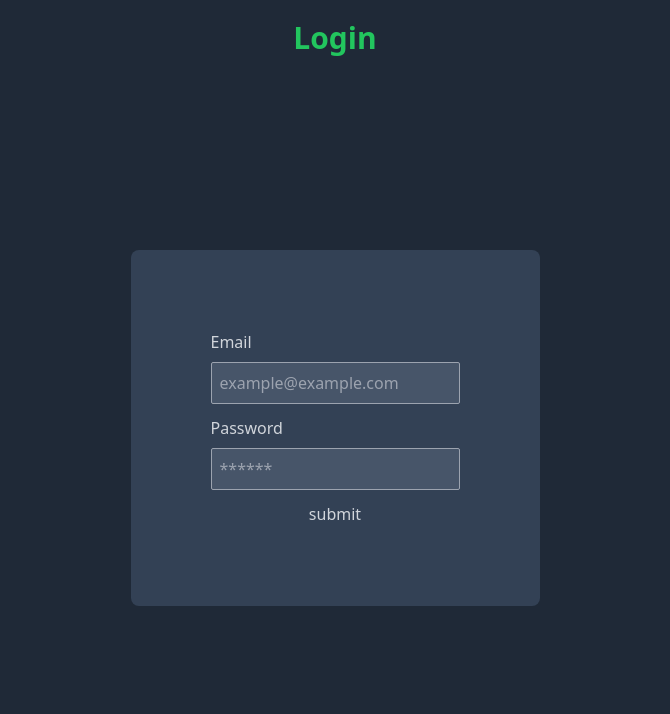
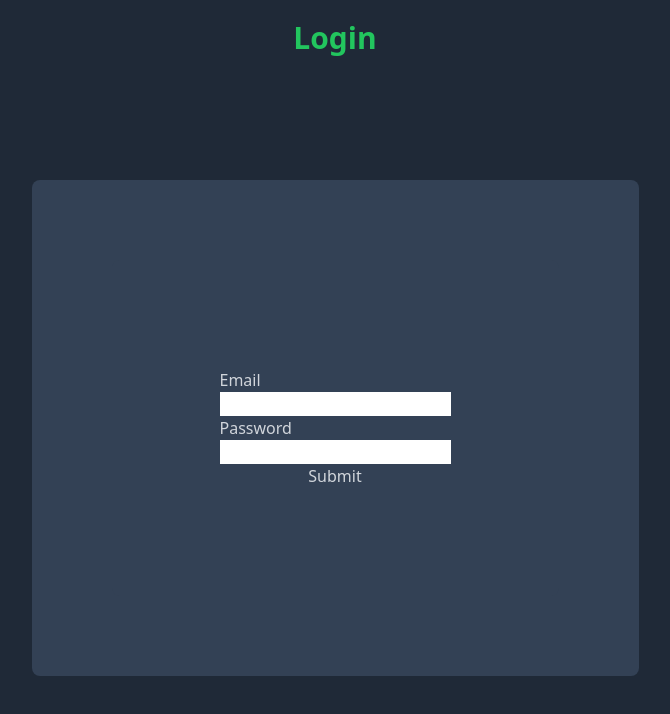
Before and after one commit to kasundularaam/hsl_demo_next, a Next.js app: page /login in a window 1280 px wide. Shown: the top 714 px of the page, without its empty margins (305-975 px from the left). Built offline with nearby package versions, Linux system fonts and the light colour scheme.

Commit message:
all done :)

```diff
--- a/app/login/page.tsx
+++ b/app/login/page.tsx
@@ -1,45 +1,70 @@
 "use client";
+import axios from "axios";
+import { ErrorMessage, Field, Form, Formik } from "formik";
+
+import { useRouter } from "next/navigation";
 
 import { useState } from "react";
+import * as Yup from "yup";
+
+interface FormData {
+  email: string;
+  password: string;
+}
 
 export default function LoginPage() {
-  const [email, setEmail] = useState("");
+  const [user, setUser] = useState({});
 
-  console.log(email);
+  const router = useRouter();
 
-  const onSubmit = ({ e }: any) => {
-    e.preventDefault();
-    console.log();
+  const login = async (formData: FormData) => {
+    const { email, password } = formData;
+    console.log(email, password);
+
+    try {
+      const res = await axios.post("http://localhost:8000/api/v1/users/login", {
+        email: email,
+        password: password,
+      });
+      setUser(res.data);
+      if (user) {
+        router.push("/");
+      }
+    } catch (error) {
+      console.log(error);
+    }
   };
 
   return (
     <div className="flex flex-col h-screen bg-gray-800 p-5 gap-5 text-gray-300">
       <h1 className="text-green-500 text-center font-bold text-3xl">Login</h1>
       <div className="flex flex-col m-auto bg-slate-700 p-20 rounded-lg">
-        <form className="flex flex-col gap-3">
-          <div className="flex flex-col gap-2 align-middle">
-            <label htmlFor="email">Email</label>
-            <input
-              type="email"
-              name="email"
-              id="email"
-              className="bg-slate-600 p-2 border border-gray-400 rounded-sm"
-              placeholder="example@example.com"
-            />
+        <Formik
+          initialValues={{ email: "", password: "" }}
+          validationSchema={Yup.object({
+            email: Yup.string()
+              .email("Invalid email address")
+              .required("Required"),
+            password: Yup.string().required("Required"),
+          })}
+          onSubmit={(values) => {
+            login(values as FormData);
+          }}
+        >
+          <div className="flex flex-col m-auto bg-slate-700 p-20 rounded-lg">
+            <Form className="flex flex-col m-auto p-7">
+              <label htmlFor="email">Email</label>
+              <Field name="email" type="email" />
+              <ErrorMessage name="email" />
+
+              <label htmlFor="password">Password</label>
+              <Field name="password" type="password" />
+              <ErrorMessage name="password" />
+
+              <button type="submit">Submit</button>
+            </Form>
           </div>
-          <div className="flex flex-col gap-2 align-middle">
-            <label htmlFor="password">Password</label>
-            <input
-              type="password"
-              name="password"
-              id="password"
-              className="bg-slate-600 p-2 border border-gray-400 rounded-sm"
-              placeholder="******"
-              onChange={(e) => setEmail(e.target.value)}
-            />
-          </div>
-          <input type="submit" value="submit" />
-        </form>
+        </Formik>
       </div>
     </div>
   );
--- /dev/null
+++ b/app/register/page.tsx
@@ -0,0 +1,78 @@
+"use client";
+
+import axios from "axios";
+import { ErrorMessage, Field, Form, Formik } from "formik";
+import { useRouter } from "next/navigation";
+import { useState } from "react";
+import * as Yup from "yup";
+
+interface FormData {
+  name: string;
+  email: string;
+  password: string;
+}
+
+export default function RegisterPage() {
+  const [user, setUser] = useState({});
+
+  const router = useRouter();
+
+  const register = async (formData: FormData) => {
+    const { name, email, password } = formData;
+
+    try {
+      const res = await axios.post(
+        "http://localhost:8000/api/v1/users/register",
+        {
+          name: name,
+          email: email,
+          password: password,
+        }
+      );
+
+      setUser(res.data);
+
+      if (user) {
+        router.push("/");
+      }
+    } catch (error) {
+      console.log(error);
+    }
+  };
+
+  return (
+    <div className="h-screen bg-gray-800 text-gray-300">
+      <Formik
+        initialValues={{ name: "", email: "", password: "" }}
+        validationSchema={Yup.object({
+          name: Yup.string().required("Required"),
+          email: Yup.string()
+            .email("Invalid email address")
+            .required("Required"),
+          password: Yup.string().required("Required"),
+        })}
+        onSubmit={(values) => {
+          register(values as FormData);
+        }}
+      >
+        <div className="flex flex-col m-auto bg-slate-700 p-20 rounded-lg">
+          <Form className="flex flex-col m-auto p-7">
+            <label htmlFor="name">Name</label>
+            <Field name="name" type="text" />
+            <ErrorMessage name="name" />
+
+            <label htmlFor="email">Email</label>
+            <Field name="email" type="email" />
+            <ErrorMessage name="email" />
+
+            <label htmlFor="password">Password</label>
+            <Field name="password" type="password" />
+            <ErrorMessage name="password" />
+
+            <button type="submit">Submit</button>
+          </Form>
+        </div>
+      </Formik>
+    </div>
+  );
+}
--- a/package.json
+++ b/package.json
@@ -12,12 +12,16 @@
     "@types/node": "18.15.0",
     "@types/react": "18.0.28",
     "@types/react-dom": "18.0.11",
+    "axios": "^1.3.4",
     "eslint": "8.36.0",
     "eslint-config-next": "13.2.4",
+    "formik": "^2.2.9",
     "next": "13.2.4",
+    "next-auth": "^4.20.1",
     "react": "18.2.0",
     "react-dom": "18.2.0",
-    "typescript": "4.9.5"
+    "typescript": "4.9.5",
+    "yup": "^1.0.2"
   },
   "devDependencies": {
     "autoprefixer": "^10.4.14",
```
Also changed, not shown: 1 other file (tests, documents, lock files or other folders).
